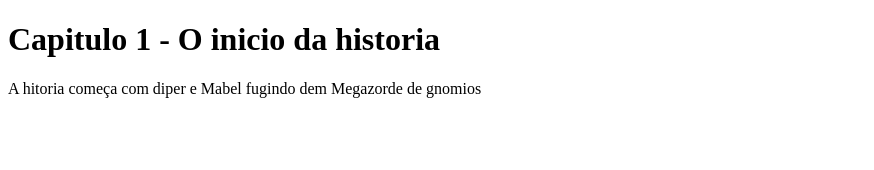
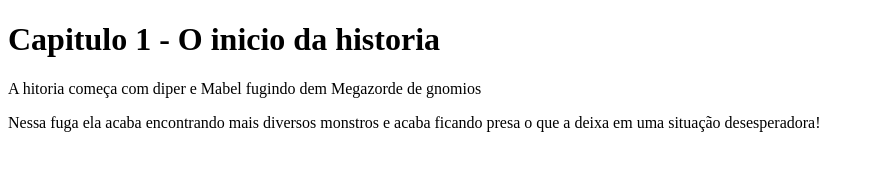
Before and after one commit to RenatoNC2/Meu_Livro, a plain HTML site: page index.html in a window 1280 px wide. Shown: the whole page, without its empty margins (0-874 px from the left). Drawn offline with Linux system fonts and the light colour scheme.

Commit message:
Pedro Henrique Mendes de Castro

```diff
--- a/index.html
+++ b/index.html
@@ -6,5 +6,6 @@
   <body>
     <h1>Capitulo 1 - O inicio da historia</h1>
     <p> A hitoria começa com diper e Mabel fugindo dem Megazorde de gnomios</p>
+    <p> Nessa fuga ela acaba encontrando mais diversos monstros e acaba ficando presa o que a deixa em uma situação desesperadora! </p>
   </body>
 </html>
```
